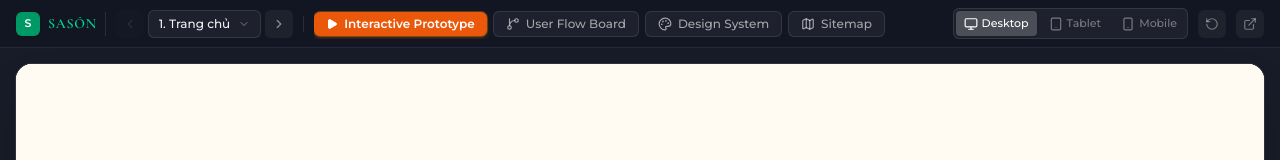
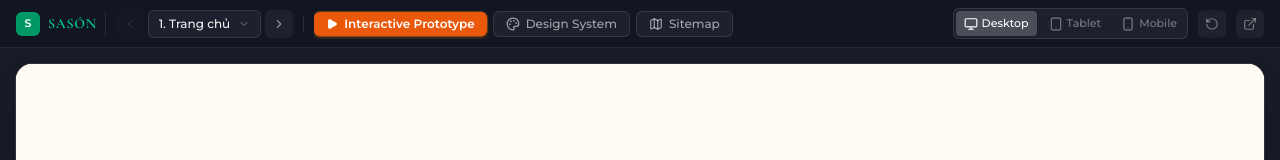
Before and after one commit to lxhoi/sason, a Next.js app: page /dev in a window 1280 px wide. Shown: the top 160 px of the page. Built offline with nearby package versions, Linux system fonts and the light colour scheme.

Commit message:
chore: remove user flow board tab from prototype topbar

```diff
--- a/src/app/dev/page.tsx
+++ b/src/app/dev/page.tsx
@@ -2,16 +2,15 @@
 
 import { useState, useRef, useEffect, useCallback } from "react";
 import {
-  Map, Palette, GitBranch, Play,
+  Map, Palette, Play,
   RotateCcw, ExternalLink,
   Monitor, Tablet, Smartphone,
   ChevronLeft, ChevronRight, ChevronDown, Check
 } from "lucide-react";
 import { SitemapTab } from "@/components/dev-panel/sitemap-tab";
 import { DesignSystemTab } from "@/components/dev-panel/design-system-tab";
-import { UserFlowTab } from "@/components/dev-panel/user-flow-tab";
 
-type View = "prototype" | "flow" | "design" | "sitemap";
+type View = "prototype" | "design" | "sitemap";
 
 const PROTOTYPE_SCREENS = [
   { id: "home",            num: "1",  label: "Trang chủ (Home)",                 href: "/" },
@@ -236,19 +235,6 @@ export default function DevPage() {
             <span>Interactive Prototype</span>
           </button>
 
-          {/* User Flow Board */}
-          <button
-            onClick={() => setView("flow")}
-            className={`flex items-center gap-1.5 rounded-md px-3 py-1 text-xs font-medium transition-all shrink-0 ${
-              view === "flow"
-                ? "bg-indigo-600 text-white shadow-md shadow-indigo-500/20 ring-1 ring-indigo-400/30"
-                : "border border-white/10 bg-white/5 text-white/60 hover:border-white/20 hover:text-white"
-            }`}
-          >
-            <GitBranch className="h-3.5 w-3.5" />
-            <span>User Flow Board</span>
-          </button>
-
           {/* Design System */}
           <button
             onClick={() => setView("design")}
@@ -350,21 +336,14 @@ export default function DevPage() {
           </div>
         </div>
 
-        {/* 2. User Flow Board Canvas */}
-        {view === "flow" && (
-          <div data-lenis-prevent className="h-full w-full min-h-0 overflow-y-auto overscroll-contain bg-[#0d1017] pb-24">
-            <UserFlowTab onNavigate={navigatePrototype} />
-          </div>
-        )}
-
-        {/* 3. Design System Board Canvas */}
+        {/* 2. Design System Board Canvas */}
         {view === "design" && (
           <div data-lenis-prevent className="h-full w-full min-h-0 overflow-y-auto overscroll-contain bg-[#0d1017] pb-24">
             <DesignSystemTab />
           </div>
         )}
 
-        {/* 4. Sitemap Board Canvas */}
+        {/* 3. Sitemap Board Canvas */}
         {view === "sitemap" && (
           <div data-lenis-prevent className="h-full w-full min-h-0 overflow-y-auto overscroll-contain bg-[#0d1017] pb-24">
             <SitemapTab onNavigate={navigatePrototype} currentUrl={currentPath} />
```
